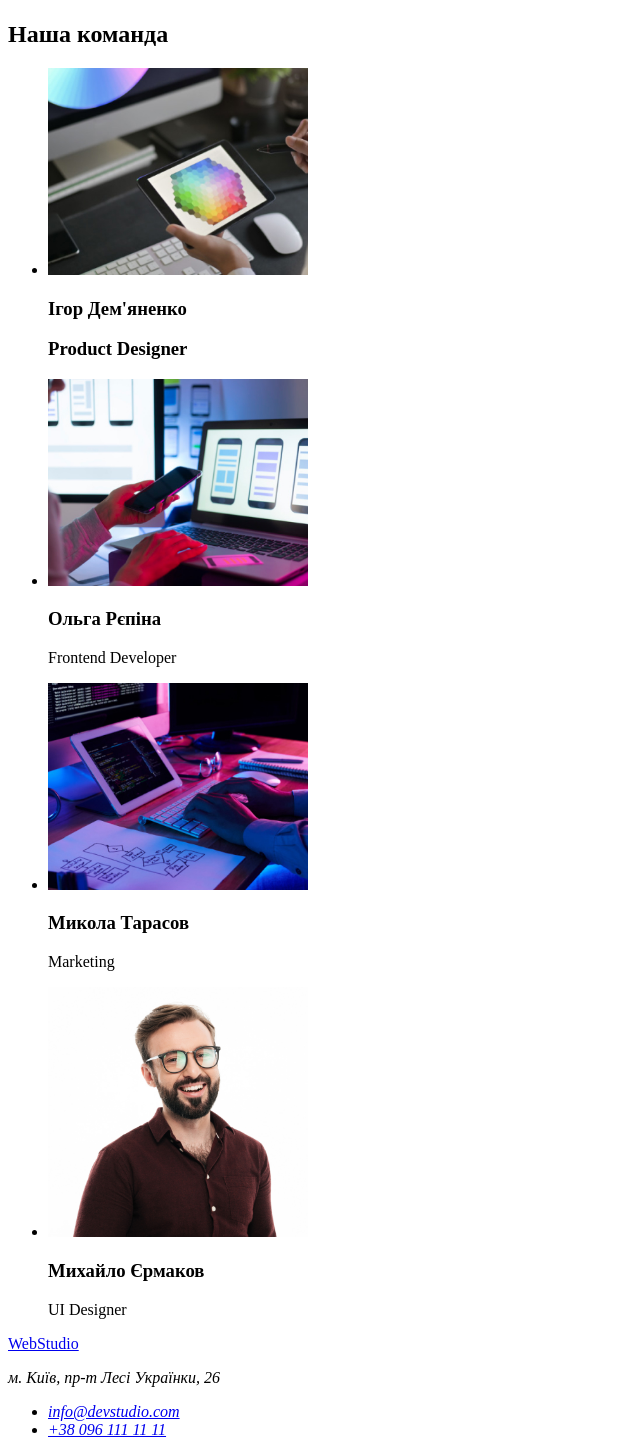
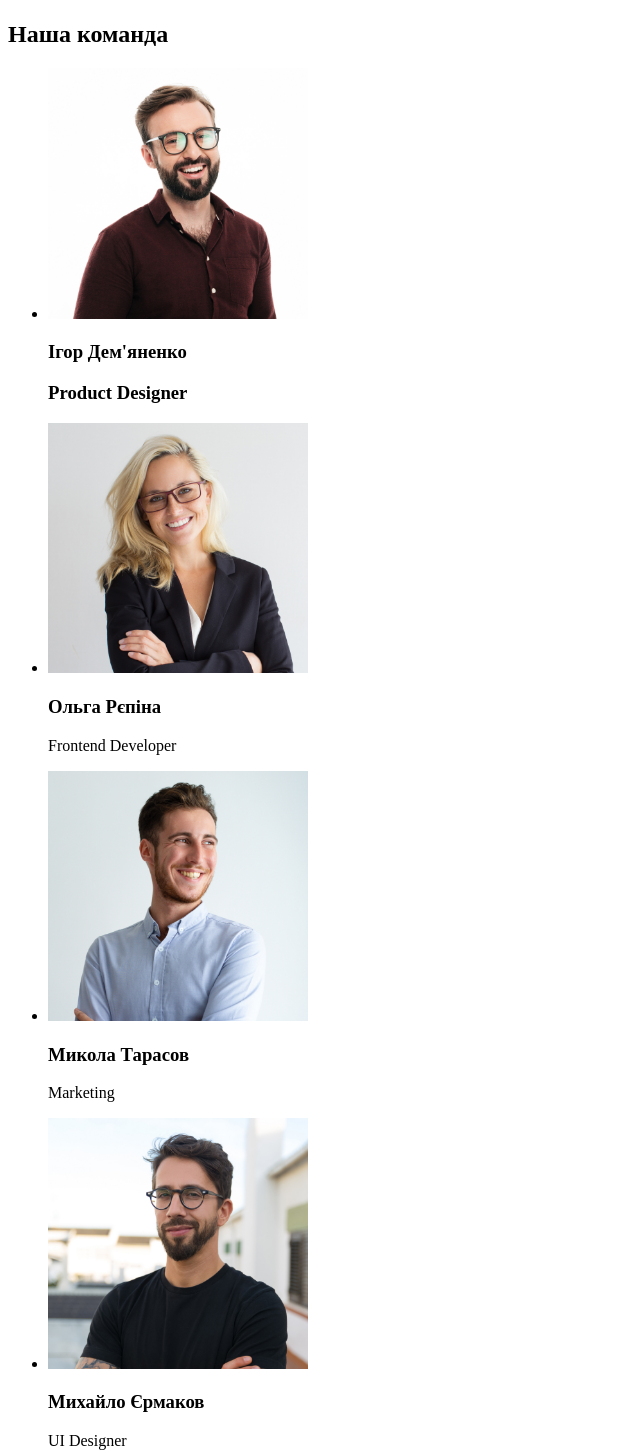
Before and after one commit to MariaRohova/goit-markup-hw-02, a plain HTML site: page goit-markup-hw-01/index.html in a window 1280 px wide. Shown: the part 1553-3006 px from the top of the page, without its empty margins (0-640 px from the left). Drawn offline with Linux system fonts and the light colour scheme.

Commit message:
фото

```diff
--- a/goit-markup-hw-01/index.html
+++ b/goit-markup-hw-01/index.html
@@ -77,22 +77,22 @@
         <h2>Наша команда</h2>
         <ul>
             <li>
-                <img src="./images/img-3.jpg" alt="Ігор Дем'яненко" width="260">
+                <img src="./images/img.jpg" alt="Ігор Дем'яненко" width="260">
                 <h3>Ігор Дем'яненко<h3>
                 <p>Product Designer</p>
             </li>
             <li>
-                <img src="./images/img-2.jpg" alt="Ольга Рєпіна" width="260">
+                <img src="./images/img (1).jpg" alt="Ольга Рєпіна" width="260">
                 <h3>Ольга Рєпіна</h3>
                 <p>Frontend Developer</p>
             </li>
             <li>
-                <img src="./images/img-1.jpg" alt="Микола Тарасов" width="260">
+                <img src="./images/img (2).jpg" alt="Микола Тарасов" width="260">
                 <h3>Микола Тарасов</h3>
                 <p>Marketing</p>
             </li>
             <li>
-                <img src="./images/img.jpg" alt="Михайло Єрмаков" width="260">
+                <img src="./images/img (3).jpg" alt="Михайло Єрмаков" width="260">
                 <h3>Михайло Єрмаков</h3>
                 <p>UI Designer</p>
             </li>
```
